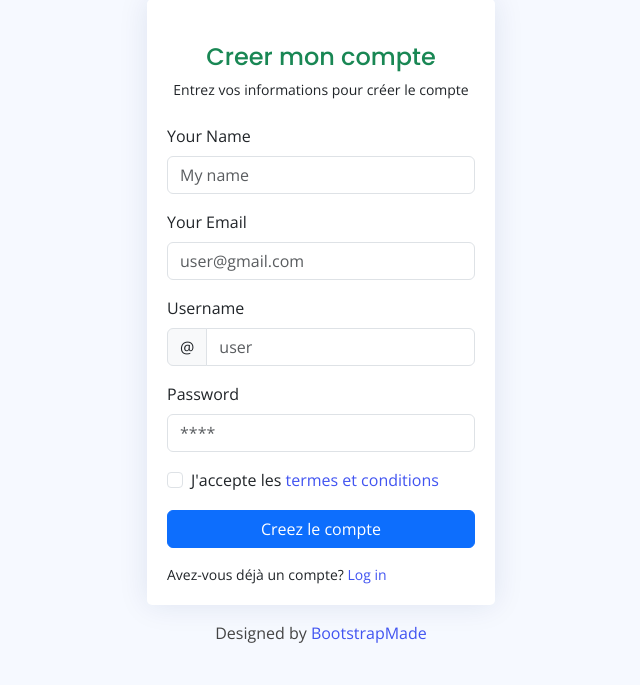
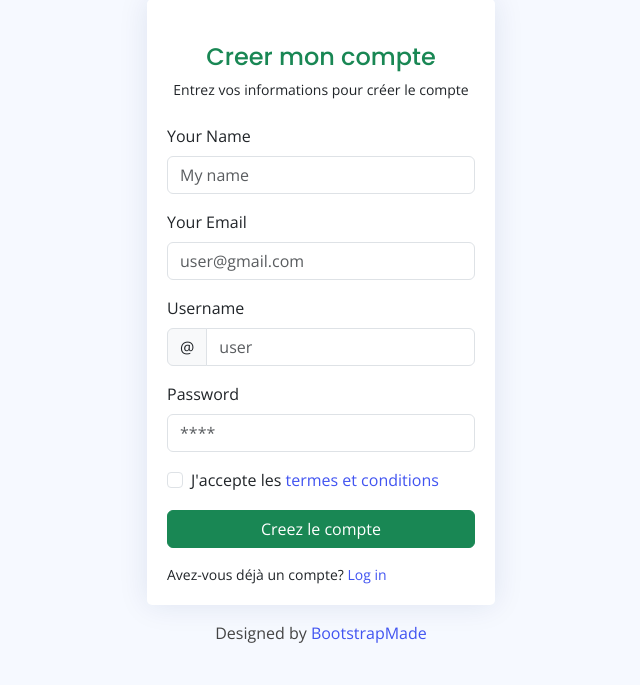
Before and after one commit to kris-15/quincaillerie, a PHP site: page /register.php in a window 1280 px wide. Shown: the part 115-800 px from the top of the page, without its empty margins (319-959 px from the left). Run offline with PHP 8.4, Linux system fonts and the light colour scheme; some libraries are stand-ins or nearby versions.

Commit message:
Adaptation couleur pour register et login

```diff
--- a/login.php
+++ b/login.php
@@ -81,7 +81,7 @@
     </fieldset>
     </div>
     <div class="col-12">
-        <button class="btn btn-primary w-100" type="submit" name="connect">Login</button>
+        <button class="btn btn-success w-100" type="submit" name="connect">Login</button>
     </div>
     <div class="col-12">
         <p class="small mb-0 text-center"><a href="register.php">Creez un compte</a></p>
--- a/register.php
+++ b/register.php
@@ -61,7 +61,7 @@
         </div>
     </div>
     <div class="col-12">
-        <button class="btn btn-primary w-100" type="submit" name="register">Creez le compte</button>
+        <button class="btn btn-success w-100" type="submit" name="register">Creez le compte</button>
     </div>
     <div class="col-12">
         <p class="small mb-0">Avez-vous déjà un compte? <a href="login.php">Log in</a></p>
```
